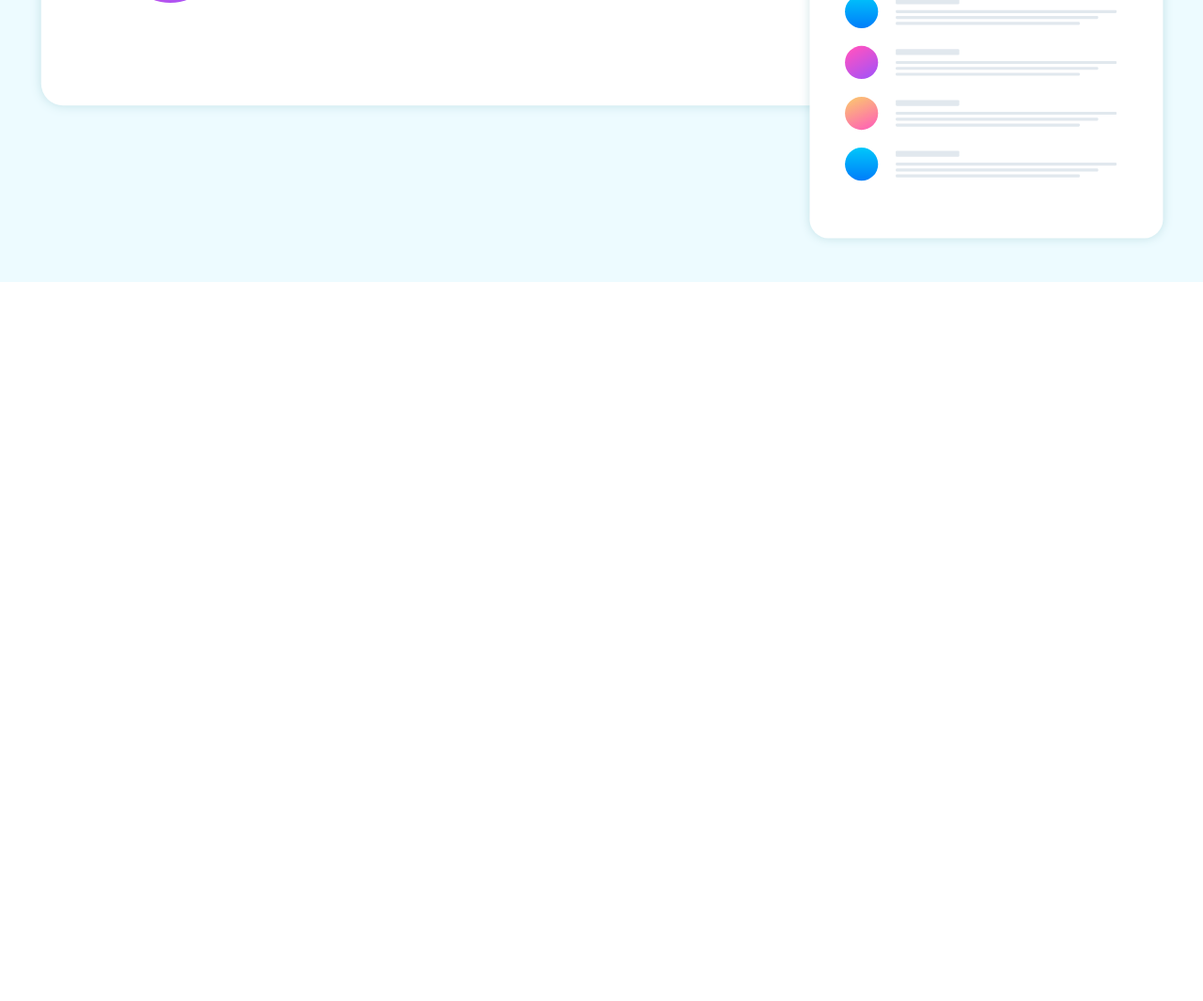
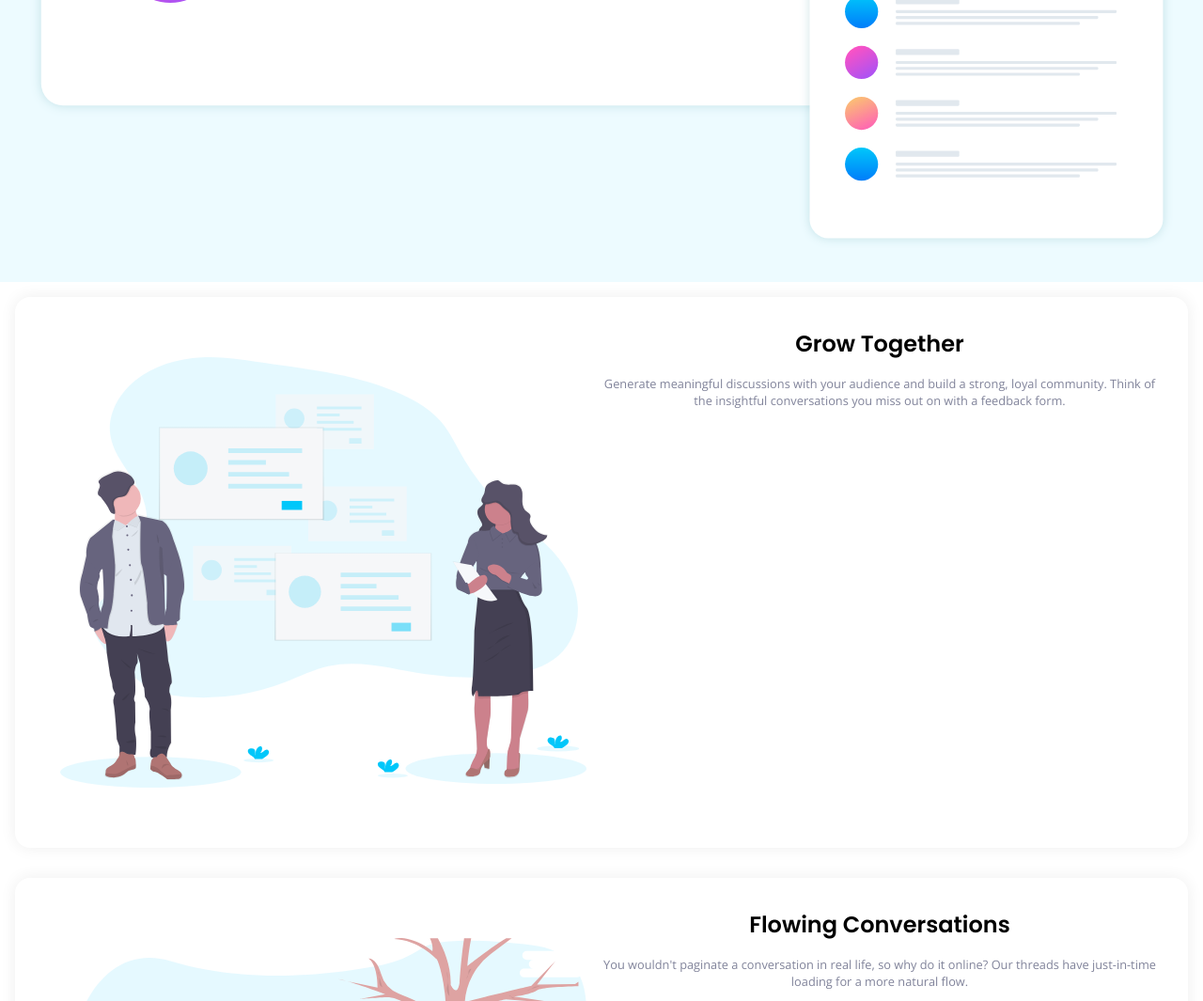
Before and after one commit to ralphvirtucio/huddle-landing-page, a plain HTML site: page index.html in a window 1280 px wide. Shown: the part 1035-2100 px from the top of the page at 94% size. Before the commit the page ends 1335 px from the top, so only its background shows below. Drawn offline with nearby package versions, Linux system fonts and the light colour scheme.

Commit message:
Feat: Grow, Flowing Convo, Your Users section, Style classes to be modified

```diff
--- a/index.html
+++ b/index.html
@@ -54,6 +54,54 @@
           class="hero__illustration"
         />
       </section>
+
+      <section class="features">
+        <div class="features-grow features-container">
+          <img
+            src="./images/illustration-grow-together.svg"
+            alt="Grow together Illustration"
+            class="features-grow__illustration"
+          />
+          <div class="features-grow__content">
+            <h2 class="features-grow__heading">Grow Together</h2>
+            <p class="features-grow__text">
+              Generate meaningful discussions with your audience and build a
+              strong, loyal community. Think of the insightful conversations you
+              miss out on with a feedback form.
+            </p>
+          </div>
+        </div>
+        <div class="features-grow features-container">
+          <img
+            src="./images/illustration-flowing-conversation.svg"
+            alt="Flowing Conversations Illustration"
+            class="features-grow__illustration"
+          />
+          <div class="features-grow__content">
+            <h2 class="features-grow__heading">Flowing Conversations</h2>
+            <p class="features-grow__text">
+              You wouldn't paginate a conversation in real life, so why do it
+              online? Our threads have just-in-time loading for a more natural
+              flow.
+            </p>
+          </div>
+        </div>
+        <div class="features-grow features-container">
+          <img
+            src="./images/illustration-your-users.svg"
+            alt="Flowing Conversations Illustration"
+            class="features-grow__illustration"
+          />
+          <div class="features-grow__content">
+            <h2 class="features-grow__heading">Your Users</h2>
+            <p class="features-grow__text">
+              It takes no time at all to integrate Huddle with your app's
+              authentication solution. This means, once signed in to your app,
+              your users can start chatting immediately.
+            </p>
+          </div>
+        </div>
+      </section>
     </main>
     <!-- Try It Free
 
--- a/sass/_layout.scss
+++ b/sass/_layout.scss
@@ -39,3 +39,34 @@
     padding-inline: 2rem;
   }
 }
+
+.features {
+  padding: 1rem;
+  display: flex;
+  flex-direction: column;
+  justify-content: center;
+  gap: 2rem;
+
+  &-container {
+    padding: 2rem;
+    border-radius: 16px;
+    box-shadow: 0 0 17px 0 rgba(0, 0, 0, 0.07);
+    text-align: center;
+    display: grid;
+    grid-template-columns: repeat(auto-fit, minmax(15rem, 1fr));
+  }
+
+  &-grow {
+    &__illustration {
+      width: 100%;
+      padding-inline: 1rem;
+      padding-block: 2rem;
+    }
+
+    // For Desktop Layout
+    // &__content {
+    //   grid-column: 1;
+    //   grid-row: 1;
+    // }
+  }
+}
--- a/sass/_typography.scss
+++ b/sass/_typography.scss
@@ -30,3 +30,16 @@
     }
   }
 }
+
+.features-grow {
+  &__heading {
+    font-family: $font-family-headings;
+    margin-block-end: 1rem;
+  }
+
+  &__text {
+    font-family: $font-family-body-cta;
+    font-size: 0.8rem;
+    color: #80839a;
+  }
+}
```
Also changed, not shown: css/style.css, 1 other file.
